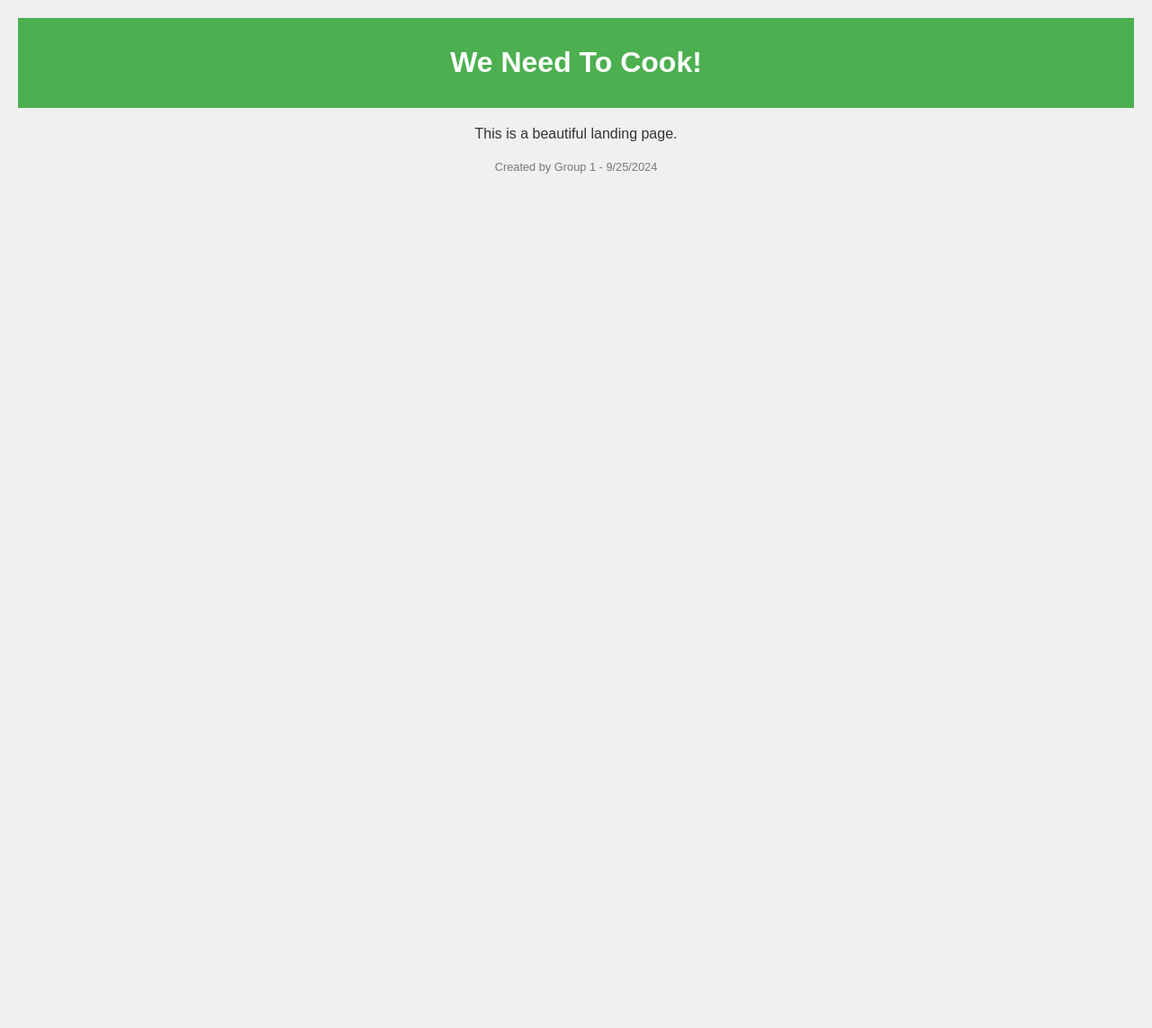
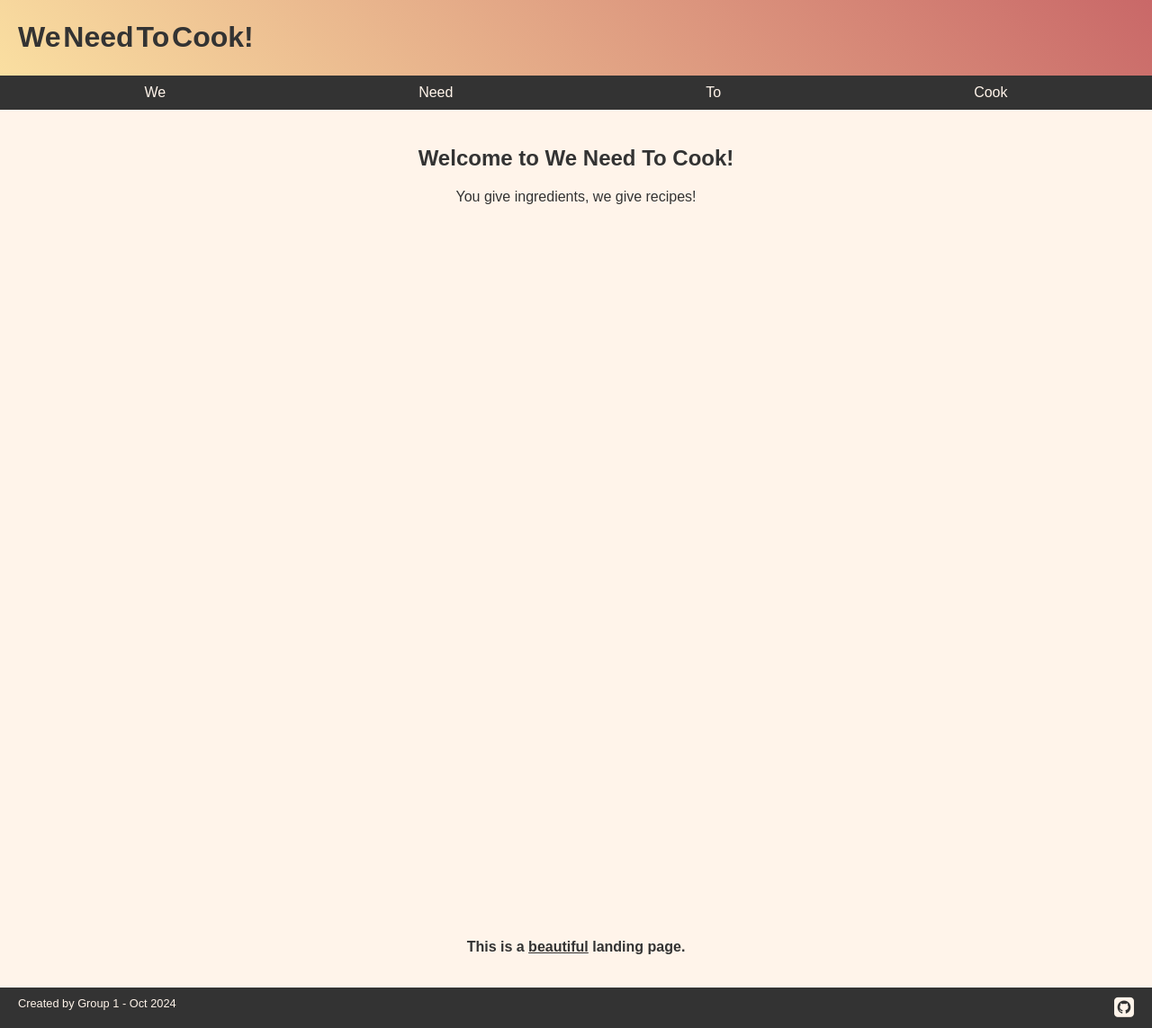
Before and after one commit to UCCS-CS4300-5300/Group1-fall2024, a Django app: page / in a window 1280 px wide. Shown: the whole page at 90% size. Before the commit the page ends 193 px from the top, so only its background shows below. Run offline with Django 4.2, Linux system fonts and the light colour scheme; some libraries are stand-ins or nearby versions.

Commit message:
Refactor CSS styles and update HTML structure - navigation bar and a footer

```diff
--- a/cookapp/static/styles.css
+++ b/cookapp/static/styles.css
@@ -1,22 +1,128 @@
+/* When we import fonts we'll put them here, @import */
+
+/* static colors */
+:root {
+  --color-white: #fff;
+  --color-black: #000;
+  --color-primary-peach: #c96868;
+  --color-secondary-yellow: #fadfa1;
+  --color-beige: #fff4ea;
+  --color-light-blue: #7eacb5;
+  --color-dark: #333;
+}
+
+/* fill viewport  */
+.page-container {
+  display: flex;
+  flex-direction: column;
+  min-height: 100vh;
+}
+
+html,
 body {
-    font-family: Arial, sans-serif;
-    background-color: #f0f0f0;
-    color: #333;
-    margin: 0;
-    padding: 20px;
+  margin: 0;
+  padding: 0;
+  width: 100%;
+  height: 100%;
 }
-header {
-    background-color: #4CAF50;
-    color: white;
-    padding: 10px 0;
-    text-align: center;
+
+body {
+  font-family: Arial, sans-serif;
+  background-color: var(--color-beige);
+  color: var(--color-dark);
+  display: flex;
+  flex-direction: column;
+  min-height: 100vh;
 }
+
+/* Header classes */
+header.main-header {
+  background: linear-gradient(
+    45deg,
+    var(--color-secondary-yellow),
+    var(--color-primary-peach)
+  );
+  color: var(--color-dark);
+  padding: 2px 20px;
+  text-align: left;
+  word-spacing: -6px;
+}
+
+/* Navbar classes */
+nav.navbar {
+  background-color: var(--color-dark);
+  color: var(--color-beige);
+  padding: 10px 20px;
+  position: sticky;
+  top: 0;
+  z-index: 1000;
+}
+
+nav.navbar ul {
+  list-style: none;
+  margin: 0;
+  padding: 0;
+  display: flex;
+  justify-content: space-around;
+}
+
+nav.navbar ul li {
+  margin: 0;
+}
+
+nav.navbar ul li a {
+  color: var(--color-beige);
+  text-decoration: none;
+  padding: 5px 10px;
+}
+
+nav.navbar ul li a:hover {
+    color: var(--color-primary-peach);
+}
+
+
+/* Main content classes */
 main {
-    margin: 20px 0;
-    text-align: center;
+  flex: 1;
+  margin: 0;
+  padding: 20px 0;
+  text-align: center;
+  background-color: transparent;
+  color: var(--color-dark);
 }
+
+/* wanted to test sticky navbar */
+.remove-later {
+    padding-top: 100vh;
+}
+/* Footer classes  */
 footer {
-    text-align: center;
-    font-size: 0.8em;
-    color: #777;
+  text-align: center;
+  font-size: 0.8em;
+  background-color: var(--color-dark);
+  color: var(--color-beige);
+  padding: 10px 0;
+  width: 100%;
+  box-sizing: border-box;
+  margin-top: auto;
+  align-items: center;
+  justify-content: center;
 }
+
+footer .navbar {
+  display: flex;
+  justify-content: space-between;
+  width: 100%;
+}
+
+footer .navbar-text {
+  padding: 0 20px;
+}
+
+.github-icon i {
+  color: var(--color-beige);
+}
+
+.github-icon i:hover {
+  color: var(--color-primary-peach);
+}
--- a/cookapp/templates/index.html
+++ b/cookapp/templates/index.html
@@ -2,21 +2,53 @@
 
 <!DOCTYPE html>
 <html lang="en">
-<head>
-    <meta charset="UTF-8">
-    <meta name="viewport" content="width=device-width, initial-scale=1.0">
-    <link rel="stylesheet" href="{% static 'styles.css' %}">
-    <title>We Need To Cook</title>
-</head>
-<body>
-    <header>
-        <h1>We Need To Cook!</h1>
+  <head>
+    <meta charset="UTF-8" />
+    <meta name="viewport" content="width=device-width, initial-scale=1.0" />
+    <link
+      href="http://maxcdn.bootstrapcdn.com/font-awesome/4.2.0/css/font-awesome.min.css"
+      rel="stylesheet"
+    />
+    <link rel="stylesheet" href="{% static 'styles.css' %}" />
+    <title>{% block title %}We Need To Cook{% endblock %}</title>
+  </head>
+  <body class="page-container">
+    <header class="main-header">
+      <h1>We Need To Cook!</h1>
     </header>
+    <nav class="navbar">
+      <ul>
+        <li><a href="#">We</a></li>
+        <li><a href="#">Need</a></li>
+        <li><a href="#">To</a></li>
+        <li><a href="#">Cook</a></li>
+      </ul>
+    </nav>
     <main>
-        <p>This is a beautiful landing page.</p>
+      {% block content %}
+    <section class="intro">
+        <h2>Welcome to We Need To Cook!</h2>
+        <p>
+            You give ingredients, we give recipes!
+        </p>
+        <p class='mt-4 remove-later'>
+            <strong>This is a <u>beautiful</u> landing page.</strong>
+        </p>
+    </section>
+      {% endblock %}
     </main>
     <footer>
-        <p>Created by Group 1 - 9/25/2024</p>
+      <div class="navbar navbar-inverse navbar-static-bottom" role="navigation">
+        <div class="navbar-text pull-left">Created by Group 1 - Oct 2024</div>
+        <div class="navbar-text pull-right">
+          <a
+            href="https://github.com/UCCS-CS4300-5300/Group1-fall2024"
+            class="github-icon"
+          >
+            <i class="fa fa-github-square fa-2x"></i>
+          </a>
+        </div>
+      </div>
     </footer>
-</body>
+  </body>
 </html>
--- a/needtocook/settings.py
+++ b/needtocook/settings.py
@@ -25,7 +25,7 @@ SECRET_KEY = 'django-insecure--0v=p1ycobs(ia)7p*=j0e306&f#rz_msx1)x%^*)t=19xyvel
 # SECURITY WARNING: don't run with debug turned on in production!
 DEBUG = True
 
-ALLOWED_HOSTS = ["app-ganders4-5.devedu.io", "app-kbarcrof-5.devedu.io", "app-rlustig-5.devedu.io","app-kcall2-5.devedu.io"]
+ALLOWED_HOSTS = ["app-ganders4-5.devedu.io", "app-kbarcrof-5.devedu.io", "app-rlustig-5.devedu.io","app-kcall2-5.devedu.io", "app-tjenkin5-5.devedu.io","advsoftware.prox"]
 
 
 # Application definition
```
Also changed, not shown: 1 other file.
